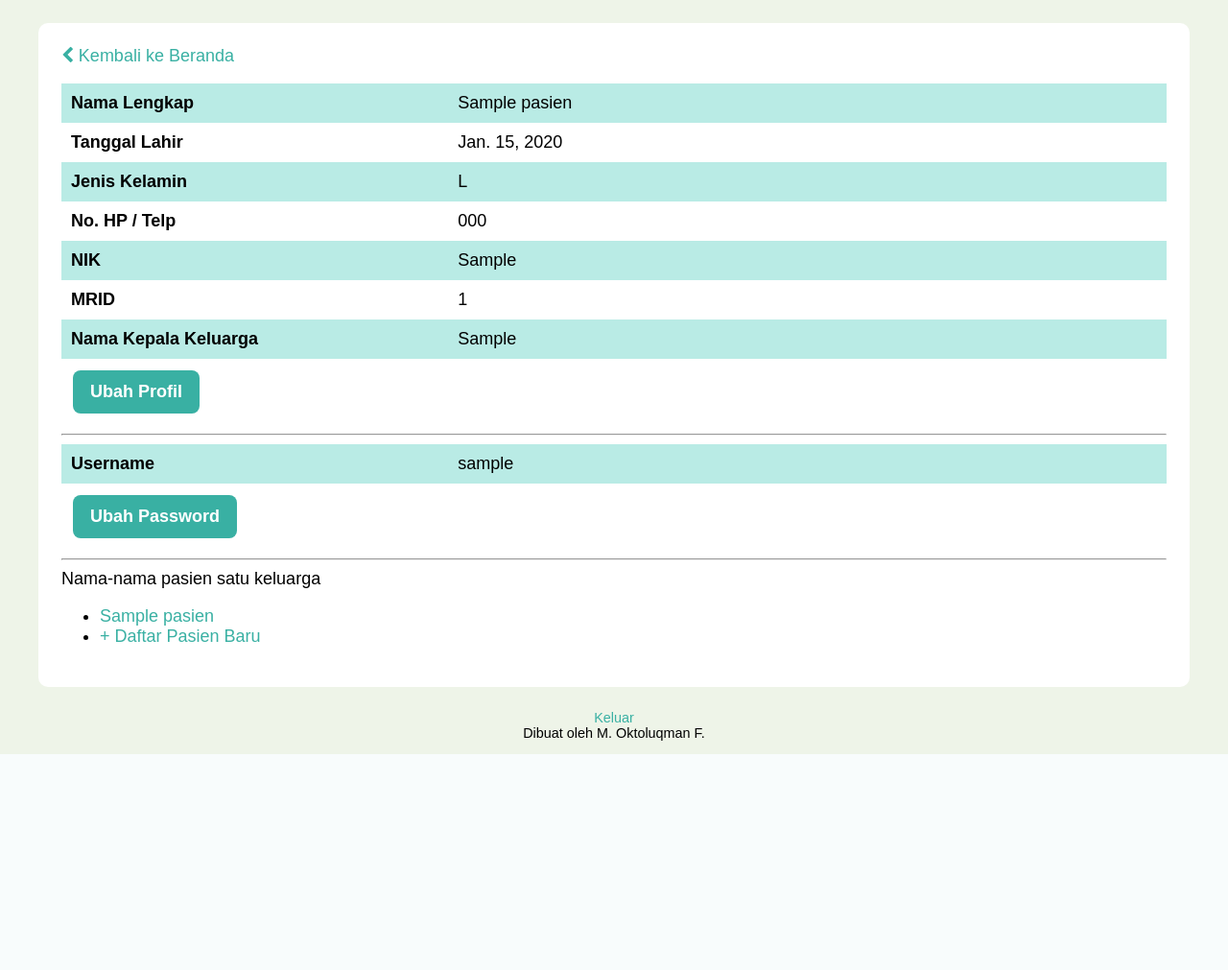
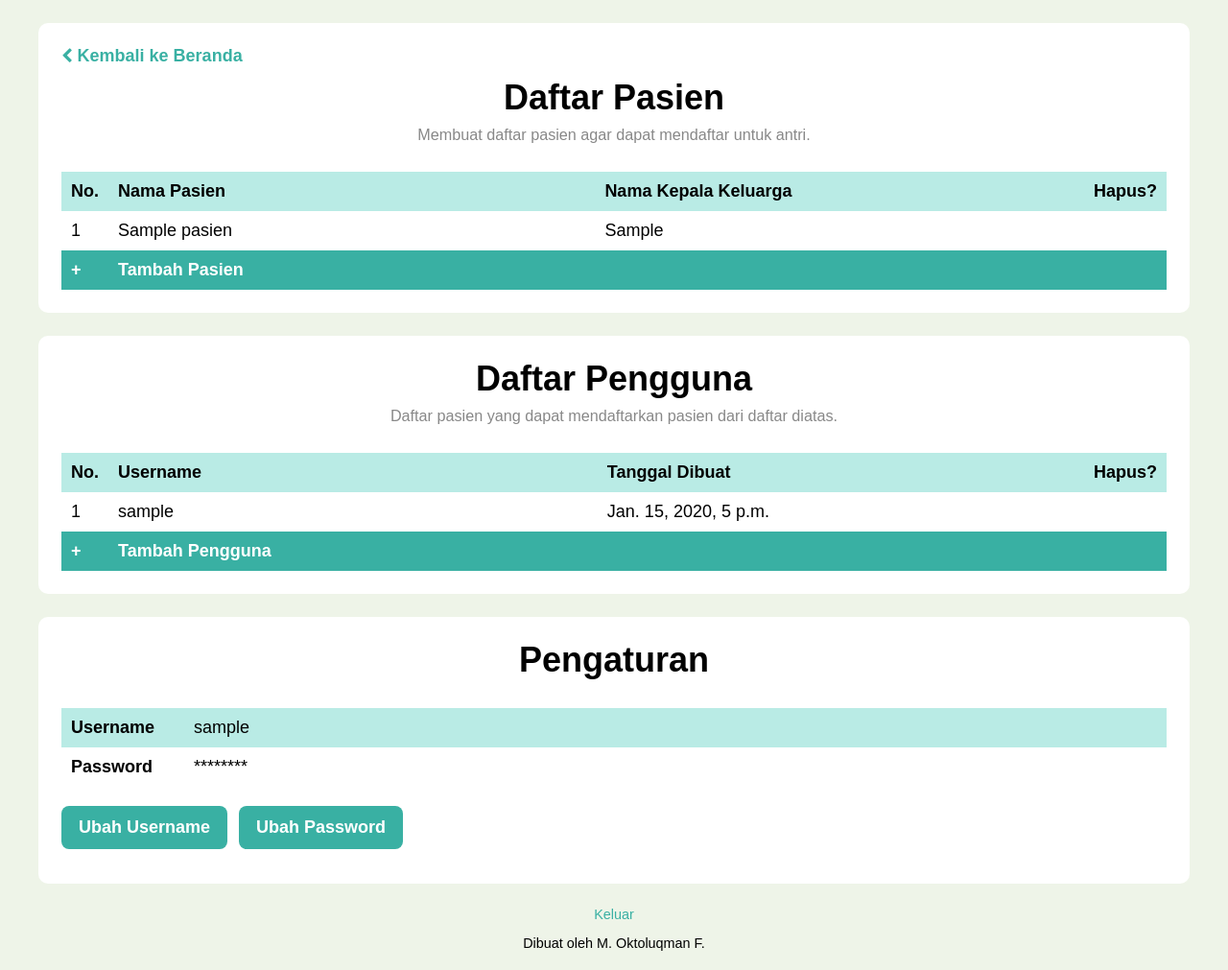
Before and after one commit to lepiku/praktekiin, a Django app: page /profil/ in a window 1280 px wide. Shown: the part 60-1071 px from the top of the page at 96% size. Before the commit the page ends 846 px from the top, so only its background shows below. Run offline with Django 3.2, Linux system fonts and the light colour scheme; a user stored in the database is signed in; tables that the repository leaves empty hold one stand-in row (values such as "Sample post"); some web fonts are replaced.

Commit message:
profil styling and classing buttons and title

```diff
--- a/antri/static/antri/css/base.css
+++ b/antri/static/antri/css/base.css
@@ -59,23 +59,26 @@ select {
   margin: 12px;
   border-radius: 8px;
 }
-#buttons {
+div.buttons {
   display: flex;
-  align-items: baseline;
+  flex-wrap: wrap;
   margin-top: 20px;
 }
-#buttons .button {
-  margin-left: 0;
+div.buttons .button {
+  margin: 0 12px 12px 0;
+}
+div.buttons .helptext {
+  margin: 26px 0 0;
 }
 /* title */
-#title {
+.title {
   text-align: center;
   margin-bottom: 1.6em;
 }
-#title h1, #title h2, #title h3 {
+.title h1, .title h2, .title h3 {
   margin: 0;
 }
-#title .helptext {
+.title .helptext {
   margin-top: 0.5em;
   margin-bottom: 0;
 }
@@ -196,6 +199,14 @@ a.new-pasien .plus {
 .mobile-only {
   display: none !important;
 }
+a.back {
+  display: block;
+  margin-bottom: 12px;
+  font-weight: bold;
+}
+a.back .fa {
+  font-size: 0.9em;
+}
 @media (max-width: 600px) {
   body {
     font-size: 15px;
--- a/antri/static/antri/css/daftar-antri.css
+++ b/antri/static/antri/css/daftar-antri.css
@@ -4,6 +4,7 @@
 #out-table {
   table-layout: fixed;
   width: 100%;
+  border-collapse: collapse;
 }
 #out-table th {
   width: 96px;
--- a/antri/static/antri/css/daftar-pasien-list.css
+++ b/antri/static/antri/css/daftar-pasien-list.css
@@ -4,6 +4,9 @@ tr#tambah {
   background-color: #39B0A3;
   cursor: pointer;
 }
-th#nama-pasien, th#nama-kepala-keluarga {
+th#nama-pasien, th#nama-kepala-keluarga, th#username, th#tanggal-dibuat {
   width: 50%;
 }
+#pengaturan th {
+  width: 6em;
+}
--- a/antri/static/antri/css/header.css
+++ b/antri/static/antri/css/header.css
@@ -76,7 +76,7 @@
   font-size: 0.9em;
   border-bottom: 2px solid #39B0A3;
 }
-#username {
+#menu-username {
   margin: 9px 29px;
   overflow: hidden;
   font-weight: bold;
--- a/antri/templates/antri/daftar-pasien-list.html
+++ b/antri/templates/antri/daftar-pasien-list.html
@@ -7,7 +7,7 @@
 
 {% block content %}
 <div class="card">
-  <div id="title">
+  <div class="title">
     <h1>Daftar Pasien</h1>
     <p class="helptext">Membuat daftar pasien agar dapat mendaftar untuk antri.</p>
   </div>
@@ -33,7 +33,7 @@
       </tr>
     </tbody>
   </table>
-  <div id="buttons">
+  <div class="buttons">
     <a class="button" href="{% url 'antri:beranda' %}">Simpan</a>
     <p class="helptext">Bisa diubah-ubah lagi nanti.</p>
   </div>
--- a/antri/templates/antri/daftar.html
+++ b/antri/templates/antri/daftar.html
@@ -7,7 +7,7 @@
 
 {% block content %}
 <div class="card">
-  <div id="title">
+  <div class="title">
     <h1>
       {% if card_title %}
       {{ card_title }}
@@ -45,7 +45,7 @@
       </tr>
       {% endfor %}
     </table>
-    <div id="buttons">
+    <div class="buttons">
       <input class="button" type="submit" name="create" value="{{ button }}">
       <a class="button cancel" href="{% if prev %}{{ prev }}{% else %}{% url 'antri:profil' %}{% endif %}">Kembali</a>
     </div>
--- a/antri/templates/antri/header.html
+++ b/antri/templates/antri/header.html
@@ -24,7 +24,7 @@
             Akun
           </div>
           {% if request.user.is_authenticated %}
-          <div id="username">{{ request.user.username }}</div>
+          <div id="menu-username">{{ request.user.username }}</div>
           <a href="{% url 'antri:profil' %}">Profil</a>
           <a href="{% url 'antri:keluar' %}">Keluar</a>
           {% else %}
--- a/antri/templates/antri/masuk.html
+++ b/antri/templates/antri/masuk.html
@@ -38,7 +38,7 @@
       {% endfor %}
     </table>
     <input type="hidden" name="next" value="{{ next }}">
-    <div id="buttons">
+    <div class="buttons">
       <input class="button" type="submit" value="Masuk">
       <a class="button cancel" href="{% url 'antri:beranda' %}">Kembali</a>
     </div>
--- a/antri/templates/antri/profil.html
+++ b/antri/templates/antri/profil.html
@@ -2,51 +2,83 @@
 {% load static %}
 
 {% block style %}
-<style>
-th {
-  width: 35%;
-  min-width: 144px;
-}
-th, td {
-  vertical-align: top;
-  text-align: left;
-  padding: 8px;
-}
-p {
-  margin-top: 0;
-}
-</style>
+<link rel="stylesheet" href="{% static 'antri/css/daftar-pasien-list.css' %}">
 {% endblock %}
 
 {% block content %}
 <div class="card">
-  <p><a href="{% url 'antri:beranda' %}"><i class="fa fa-chevron-left"></i> Kembali ke Beranda</a></p>
-  <table class="table" id="pengguna">
-    {% for label, value in pasien %}
+  <a class="back" href="{% url 'antri:beranda' %}"><i class="fa fa-chevron-left"></i> Kembali ke Beranda</a>
+  <div class="title">
+    <h1>Daftar Pasien</h1>
+    <p class="helptext">Membuat daftar pasien agar dapat mendaftar untuk antri.</p>
+  </div>
+  <table class="table">
+    <tbody>
       <tr>
-      <th id="label">{{ label }}</td>
-      <td id="value">{{ value }}</td>
+        <th>No.</th>
+        <th id="nama-pasien">Nama Pasien</th>
+        <th id="nama-kepala-keluarga">Nama Kepala Keluarga</th>
+        <th>Hapus?</th>
+      </tr>
+      {% for pasien in request.user.pengguna.keluarga.pasien_set.all %}
+      <tr>
+        <td>{{ forloop.counter }}</td>
+        <td>{{ pasien.nama }}</td>
+        <td>{{ pasien.kepala_keluarga }}</td>
+        <td></td>
       </tr>
       {% endfor %}
+      <tr id="tambah" onclick="window.location='{% url 'antri:daftar-pasien' %}?prev={{ request.path }}'">
+          <td>+</td>
+          <td colspan="3">Tambah Pasien</td>
+      </tr>
+    </tbody>
   </table>
-   <a class="button" href="{% url 'antri:ubah-profil' %}">Ubah Profil</a>
-  <hr>
-  <table class="table" id="user">
-    {% for label, value in user %}
+</div>
+<div class="card">
+  <div class="title">
+    <h1>Daftar Pengguna</h1>
+    <p class="helptext">Daftar pasien yang dapat mendaftarkan pasien dari daftar diatas.</p>
+  </div>
+  <table class="table">
+    <tbody>
       <tr>
-      <th id="label">{{ label }}</td>
-      <td id="value">{{ value }}</td>
+        <th>No.</th>
+        <th id="username">Username</th>
+        <th id="tanggal-dibuat">Tanggal Dibuat</th>
+        <th>Hapus?</th>
+      </tr>
+      {% for pengguna in request.user.pengguna.keluarga.pengguna_set.all %}
+      <tr>
+        <td>{{ forloop.counter }}</td>
+        <td>{{ pengguna.user.username }}</td>
+        <td>{{ pengguna.user.date_joined }}</td>
+        <td></td>
       </tr>
       {% endfor %}
+      <tr id="tambah" onclick="window.location='/'"> {# TODO create pengguna page #}
+          <td>+</td>
+          <td colspan="3">Tambah Pengguna</td>
+      </tr>
+    </tbody>
   </table>
+</div>
+<div class="card">
+  <div class="title">
+    <h1>Pengaturan</h1>
+  </div>
+  <table class="table" id="pengaturan">
+    <tr>
+      <th>Username</th>
+      <td>{{ request.user.username }}</td>
+    </tr>
+    <tr>
+      <th>Password</th>
+      <td>********</td>
+    </tr>
+  </table>
+  <div class="buttons">
+    <a class="button" href="/">Ubah Username</a>
     <a class="button" href="{% url 'antri:ubah-password' %}">Ubah Password</a>
-  <hr>
-  <p>Nama-nama pasien satu keluarga</p>
-  <ul>
-    {% for p in keluarga %}
-    <li><a href="{% url 'antri:pasien-detail' p.pk %}">{{ p.nama }}</a></li>
-    {% endfor %}
-    <li><a href="{% url 'antri:daftar-pasien' %}">+ Daftar Pasien Baru</a></li>
-  </ul>
   </div>
 {% endblock %}
--- a/antri/templates/antri/tentang.html
+++ b/antri/templates/antri/tentang.html
@@ -1,7 +1,9 @@
 {% extends 'antri/base.html' %}
 {% block content %}
 <div class="card">
-  <h2>Tentang Bu Dokter</h2>
+  <div class="title">
+    <h1>Tentang Bu Dokter</h1>
+  </div>
   <p>
   Ibu adalah seorang dokter gigi alumni Fakultas Kedokteran Gigi Universitas Gajah Mada.
   Masa kecil di Wonosobo, kuliah di Yogyakarta, menjadi PNS,
--- a/antri/views.py
+++ b/antri/views.py
@@ -282,27 +282,7 @@ def get_pasien(request):
 
 
 def profil(request):
-    user = request.user
-    pasien = user.pengguna.pasien
-
-    data_pasien = []
-    if pasien is not None:
-        data_pasien = [
-            ('Nama Lengkap', pasien.nama),
-            ('Tanggal Lahir', pasien.tanggal_lahir),
-            ('Jenis Kelamin', pasien.jenis_kelamin),
-            ('No. HP / Telp', pasien.telp),
-            ('NIK', pasien.nik),
-            ('MRID', pasien.mrid),
-            ('Nama Kepala Keluarga', pasien.kepala_keluarga)]
-
-    data_user = [('Username', user.username)]
-
-    data = {'pasien': data_pasien,
-            'user': data_user,
-            'keluarga': user.pengguna.keluarga.pasien_set.all()}
-
-    return render(request, 'antri/profil.html', data)
+    return render(request, 'antri/profil.html')
 
 def ubah_profil(request):
     if request.method == 'POST':
```
Also changed, not shown: antri/static/antri/css/daftar.css (+4 -5 lines), antri/templates/antri/beranda.html (+8 -6 lines), antri/templates/antri/daftar-antri.html (+7 -4 lines). Lines whose indentation alone changed are shown as unchanged.
